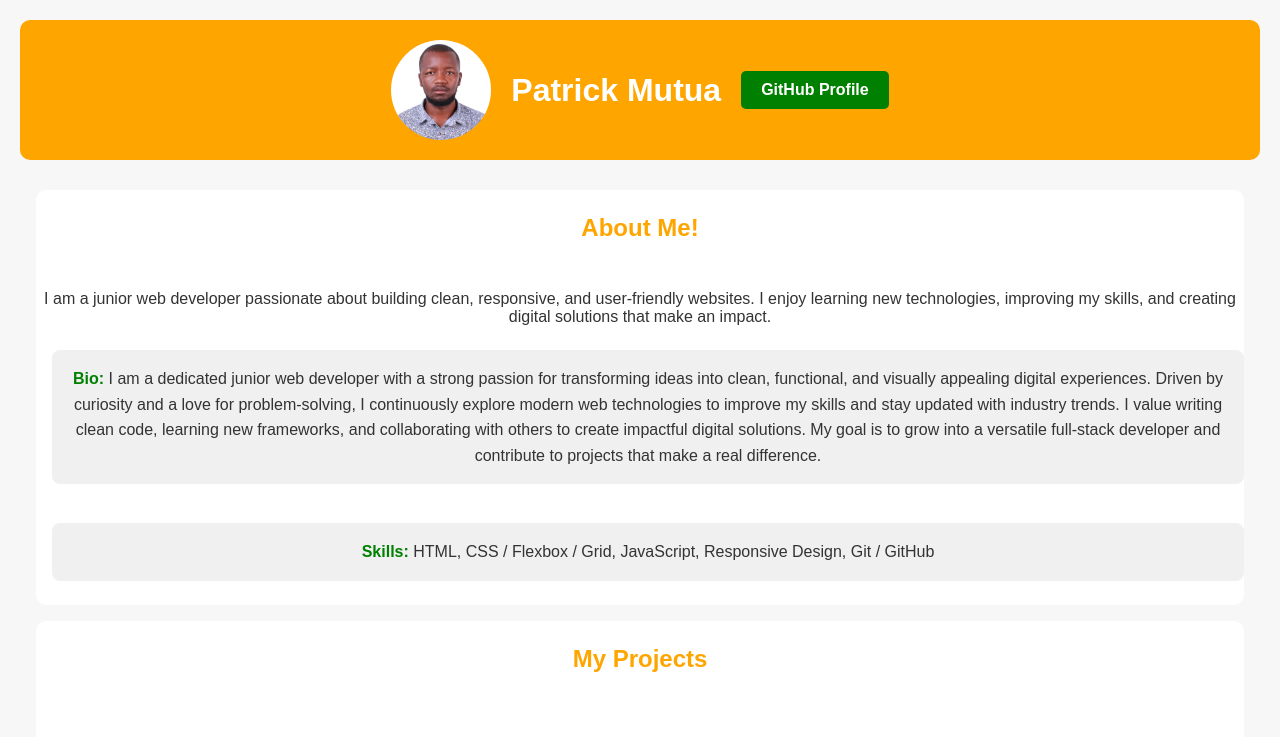
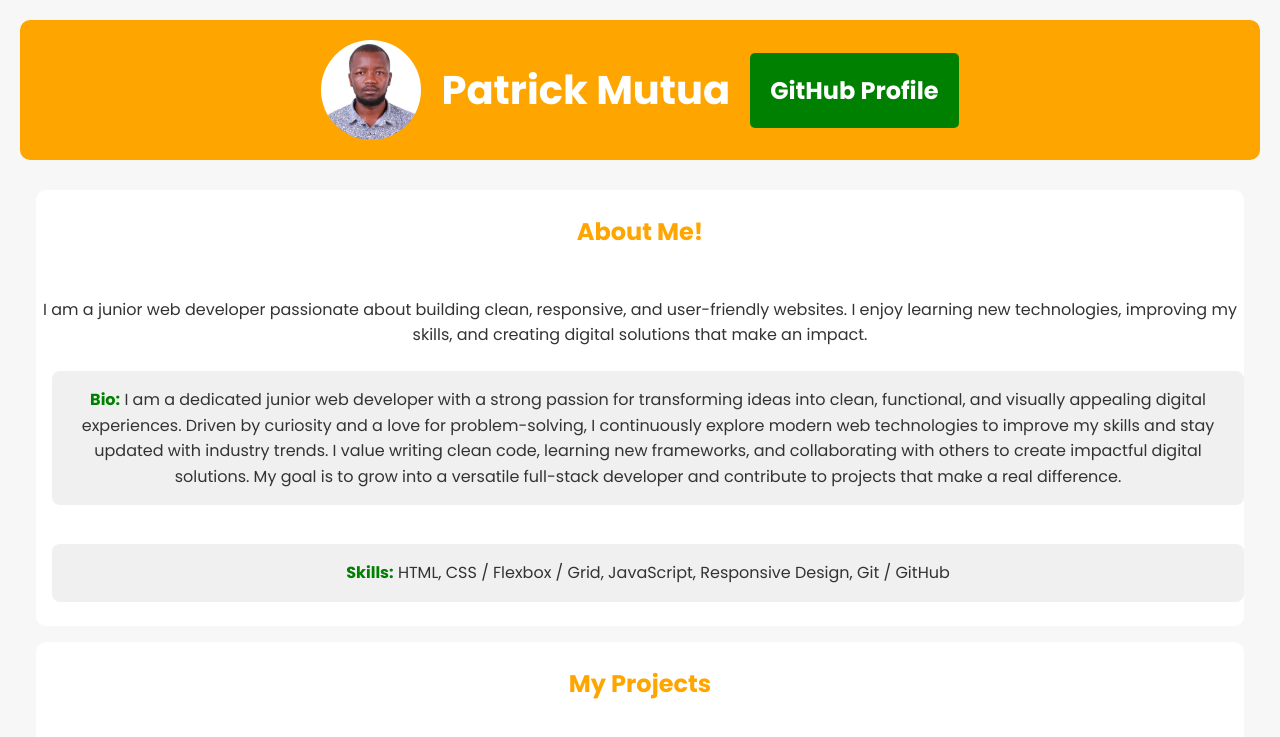
Before and after one commit to PTM-TECH/phase-0-personal-portfolio, a plain HTML site: page index.html in a window 1280 px wide. Shown: the top 737 px of the page. Drawn offline with Linux system fonts and the light colour scheme.

Commit message:
add changes to index & style file

```diff
--- a/index.html
+++ b/index.html
@@ -4,6 +4,12 @@
     <meta charset="UTF-8" />
     <meta name="viewport" content="width=device-width, initial-scale=1.0" />
     <title>Portfolio Website</title>
+    <link rel="preconnect" href="https://fonts.googleapis.com" />
+    <link rel="preconnect" href="https://fonts.gstatic.com" crossorigin />
+    <link
+      href="https://fonts.googleapis.com/css2?family=Poppins:wght@400;700&display=swap"
+      rel="stylesheet"
+    />
     <link rel="stylesheet" href="style.css" />
   </head>
   <body>
@@ -116,7 +122,7 @@
       </div>
     </section>
     <footer class="footer">
-      &copy All rights reserved - Patrick Mutua : Junior Full Stack Developer
+      &copy All rights reserved - Patrick Mutua ~ Junior Full Stack Developer
     </footer>
   </body>
 </html>
--- a/style.css
+++ b/style.css
@@ -2,7 +2,7 @@
   margin: 0;
   padding: 0;
   box-sizing: border-box;
-  font-family: Arial, sans-serif;
+  font-family: "Poppins", Arial;
 }
 
 body {
@@ -27,15 +27,18 @@ body {
 }
 
 .header h1 {
-  font-size: 2rem;
+  font-size: 2.5rem;
+  font-family: "Poppins";
+  font-weight: bold;
 }
 
 .btn {
   background-color: hsl(120, 100%, 25%);
-  padding: 10px 20px;
+  padding: 20px 20px;
   color: #fff;
   text-decoration: none;
   border-radius: 5px;
+  font-size: 1.5em;
   font-weight: bold;
   transition: 0.5s ease;
 }
@@ -105,6 +108,10 @@ body {
   border-radius: 10px;
   text-align: center;
   box-shadow: 5px 5px 5px hsla(0, 0%, 45%, 0.363);
+  transition: 0.5s ease;
+}
+.projects .project:hover {
+  background-color: hsla(120, 100%, 25%, 0.1);
 }
 
 .project h3 {
@@ -116,6 +123,7 @@ body {
 .project p {
   line-height: 1.6;
   margin: 1em;
+  color: hsla(0, 0%, 0%, 0.8);
 }
 
 .project img {
```
